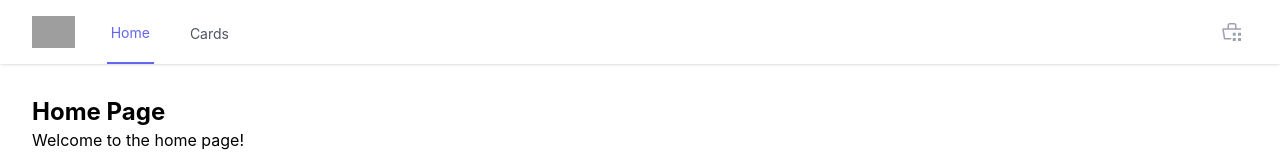
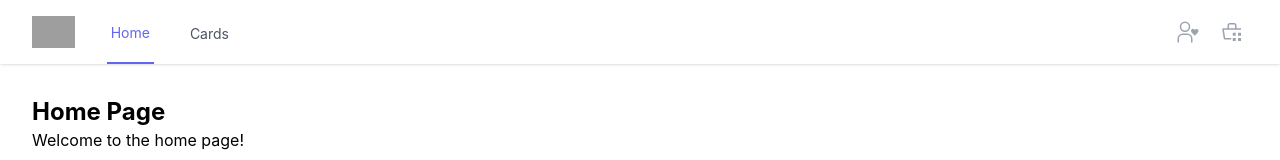
Before and after one commit to Kirillo1/react-lessons-practic, a React (Vite) app: page / in a window 1280 px wide. Shown: the top 160 px of the page. Built offline with nearby package versions, Linux system fonts and the light colour scheme; grey boxes are pictures that could not be loaded.

Commit message:
Добавлена кнопка для перехода на страницу сохраненных карточек.

```diff
--- a/src/components/ui/Header/Header.jsx
+++ b/src/components/ui/Header/Header.jsx
@@ -1,4 +1,5 @@
-import { NavLink, useLocation } from "react-router-dom";
+import useProductsStore from "../../../store/useProductsStore.js";
+import { NavLink, useLocation, useNavigate } from "react-router-dom";
 
 /** Массив пунктов меню */
 const navItems = [
@@ -12,6 +13,18 @@ const navItems = [
  */
 const Header = () => {
     const location = useLocation();
+
+    const navigate = useNavigate(); // хук для роутинга
+
+    // Достаем карточки для отображения количества
+    const { getFavoriteProducts } = useProductsStore();
+
+    const favoriteProducts = getFavoriteProducts();
+
+    // Показ страницы с сохраненками
+    const handleOpenFavorites = (id) => {
+        navigate(`/favorites`);
+    };
 
     /**
      * Определяет, активна ли ссылка.
@@ -60,6 +73,28 @@ const Header = () => {
                     <div className="absolute inset-y-0 right-0 flex items-center pr-2 sm:static sm:inset-auto sm:ml-6 sm:pr-0">
                         <button
                             type="button"
+                            onClick={handleOpenFavorites}
+                            className="relative bg-transparent p-1 mr-3 rounded-full text-gray-400 hover:text-gray-500 focus:outline-none focus:ring-2 focus:ring-offset-2 focus:ring-indigo-500"
+                        >
+                            <svg
+                                fill="currentColor"
+                                width="24"
+                                height="24"
+                                viewBox="0 0 32 32"
+                            >
+                                <path d="M27.303,12a2.6616,2.6616,0,0,0-1.9079.8058l-.3932.4054-.397-.4054a2.6615,2.6615,0,0,0-3.8157,0,2.7992,2.7992,0,0,0,0,3.8964L25.0019,21l4.2089-4.2978a2.7992,2.7992,0,0,0,0-3.8964A2.6616,2.6616,0,0,0,27.303,12Z" />
+                                <path d="M2,30H4V25a5.0059,5.0059,0,0,1,5-5h6a5.0059,5.0059,0,0,1,5,5v5h2V25a7.0082,7.0082,0,0,0-7-7H9a7.0082,7.0082,0,0,0-7,7Z" />
+                                <path d="M12,4A5,5,0,1,1,7,9a5,5,0,0,1,5-5m0-2a7,7,0,1,0,7,7A7,7,0,0,0,12,2Z" />
+                                <rect className="fill-none" width="32" height="32" />
+                            </svg>
+                            {!!favoriteProducts?.length && (
+                                <span className="w-4 h-4 inline-flex justify-center justify-items-center bg-indigo-500 rounded-3xl absolute -top-2 -right-2 color-white">
+                                    {favoriteProducts?.length}
+                                </span>
+                            )}
+                        </button>
+                        <button
+                            type="button"
                             className="bg-transparent p-1 rounded-full text-gray-400 hover:text-gray-500 focus:outline-none focus:ring-2 focus:ring-offset-2 focus:ring-indigo-500"
                         >
                             <svg
```
